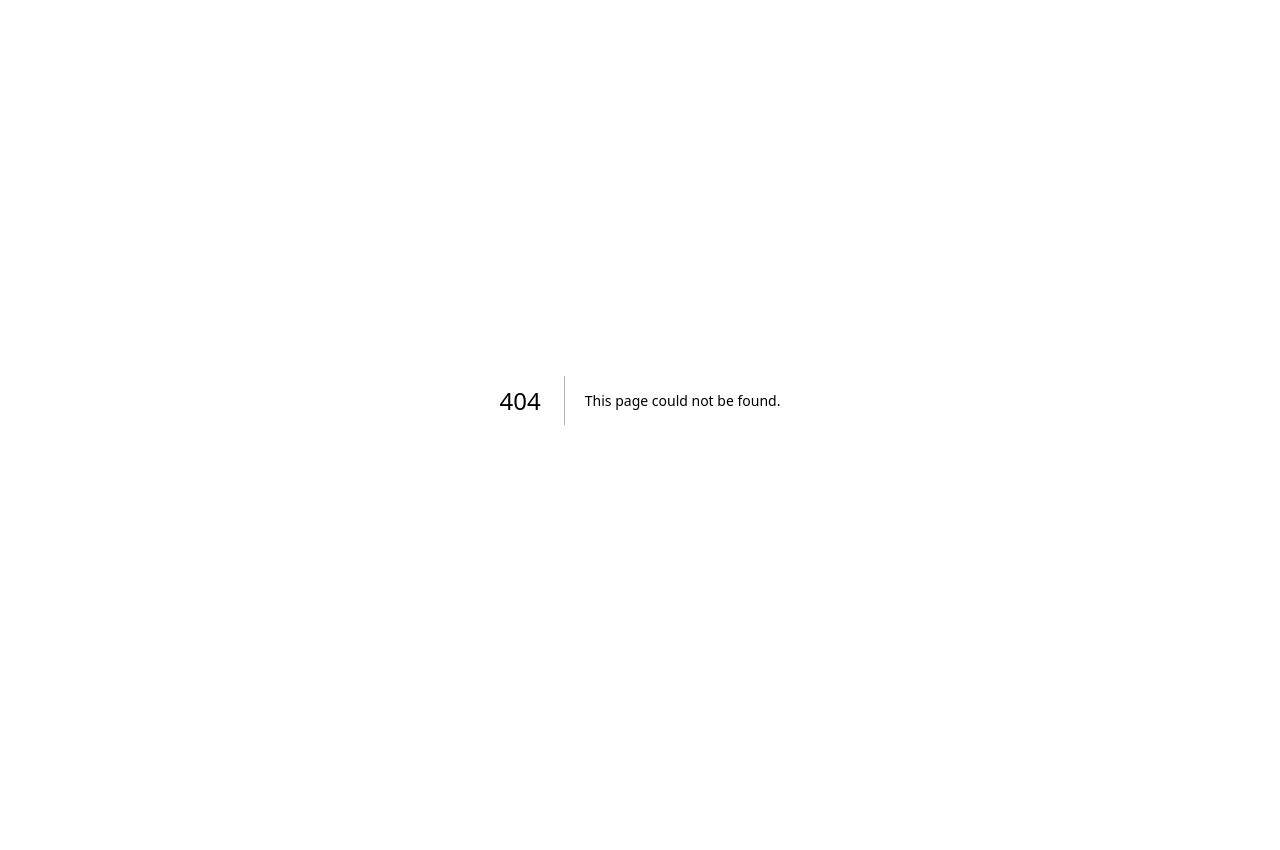
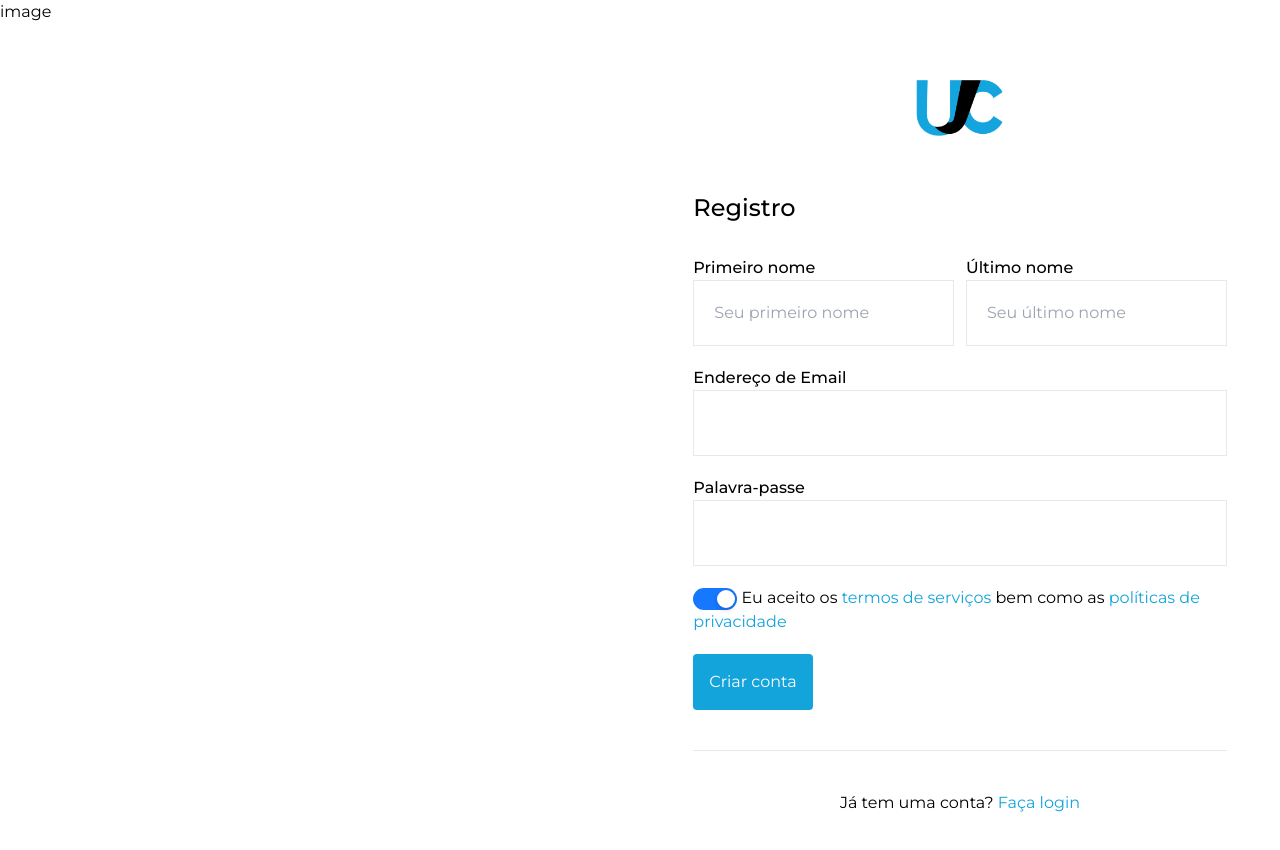
Before and after one commit to UJC-CodeHub/denuncias_assedio_client, a Next.js app: page /register in a window 1280 px wide. Before the commit this address had no page. Shown: the top 850 px of the page. Before the commit the page ends 800 px from the top, so only its background shows below. Built offline with nearby package versions, Linux system fonts and the light colour scheme.

Commit message:
feat: create register route
- create register route
- use registerContainer at register route

```diff
--- /dev/null
+++ b/src/app/register/page.tsx
@@ -0,0 +1,10 @@
+import RegisterContainer from '@/containers/Login'
+import React from 'react'
+
+const Register = () => {
+  return (
+    <RegisterContainer />
+  )
+}
+
+export default Register
```
